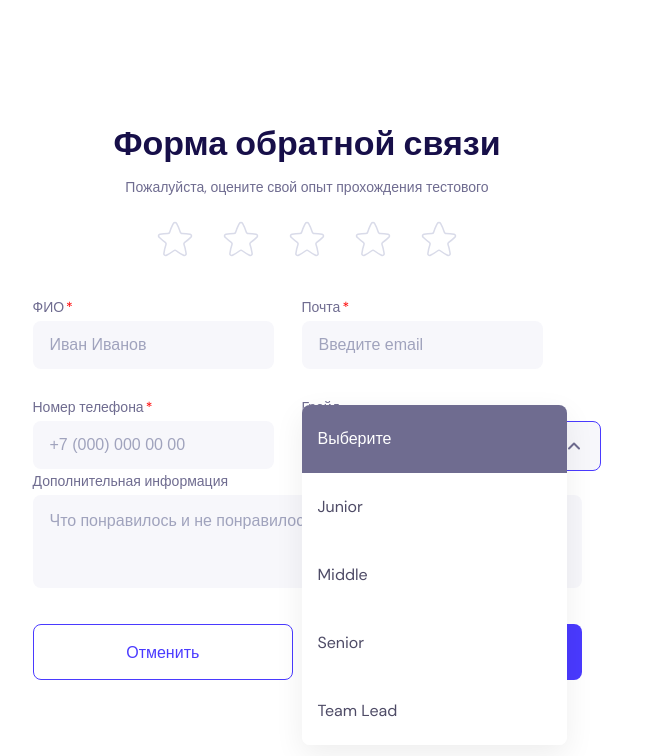
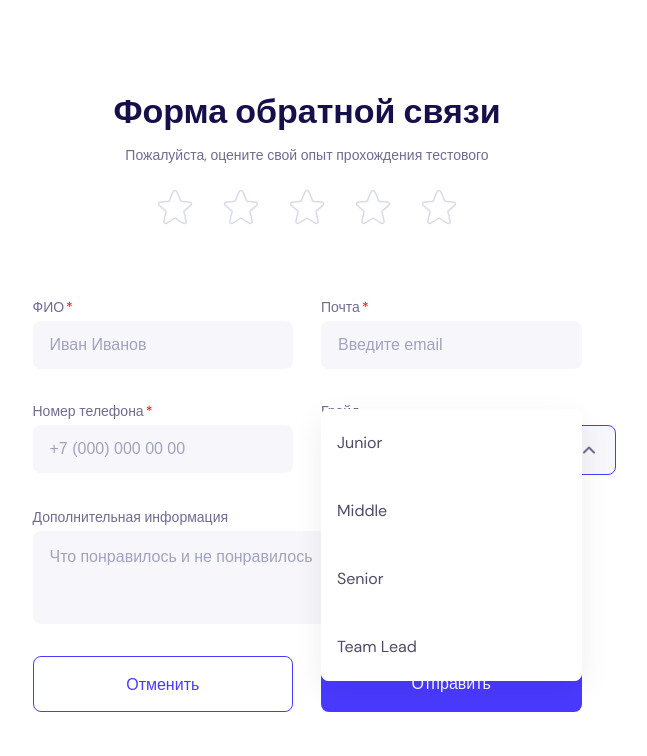
Before and after one commit to tokmashik/feedback-form-for-the-dream-team, a Vue app: page / in a window 1280 px wide. Both pictures are taken after a click on the element "Выберите". Shown: the top 756 px of the page, without its empty margins (333-980 px from the left). Built offline with nearby package versions, Linux system fonts and the light colour scheme.

Commit message:
fix: fix feedback form

```diff
--- a/src/components/FeedbackForm.vue
+++ b/src/components/FeedbackForm.vue
@@ -1,15 +1,17 @@
 <template>
-  <form class="form" @submit.prevent="submitForm">
-    <div>
-      <h2>Форма обратной связи</h2>
+  <form class="feedback-form" @submit.prevent="submitForm">
+    <div class="feedback-form__header">
+      <h2 class="feedback-form__title">Форма обратной связи</h2>
       <RatingStars
+        class="feedback-form__rating"
         v-model:rating="userRating"
         v-model:adjectives="userAdjectives"
       />
     </div>
 
-    <div style="gap: 28px; display: flex; margin-top: 36px">
+    <div class="feedback-form__row">
       <BaseInput
+        class="feedback-form__input"
         v-model="name"
         label="ФИО"
         placeholder="Иван Иванов"
@@ -17,6 +19,7 @@
         :error="errors.name"
       />
       <BaseInput
+        class="feedback-form__input"
         v-model="email"
         label="Почта"
         placeholder="Введите email"
@@ -25,8 +28,9 @@
       />
     </div>
 
-    <div style="gap: 28px; display: flex; margin-top: 28px">
+    <div class="feedback-form__row">
       <BaseInput
+        class="feedback-form__input"
         v-model="phone"
         type="phone"
         label="Номер телефона"
@@ -35,6 +39,7 @@
         :error="errors.phone"
       />
       <BaseSelect
+        class="feedback-form__select"
         id="experience"
         label="Грейд"
         v-model="selectedOption"
@@ -45,21 +50,34 @@
     </div>
 
     <BaseInput
+      class="feedback-form__textarea"
       v-model="additionalInfo"
       type="textarea"
       label="Дополнительная информация"
       placeholder="Что понравилось и не понравилось"
     />
 
-    <div style="gap: 28px; display: flex; margin-top: 36px">
-      <BaseButton type="secondary" @click="resetForm">Отменить</BaseButton>
-      <BaseButton type="primary" @click="submitForm"> Отправить </BaseButton>
+    <div class="feedback-form__actions">
+      <BaseButton
+        class="feedback-form__button"
+        type="secondary"
+        @click="resetForm"
+      >
+        Отменить
+      </BaseButton>
+      <BaseButton
+        class="feedback-form__button"
+        type="primary"
+        @click="submitForm"
+      >
+        Отправить
+      </BaseButton>
     </div>
   </form>
 </template>
 
 <script setup>
-  import { ref, reactive, computed } from 'vue';
+  import { ref, reactive } from 'vue';
   import BaseButton from './basic/Button.vue';
   import RatingStars from './RatingStars.vue';
   import BaseInput from './basic/Input.vue';
@@ -80,10 +98,8 @@
     selectedOption: '',
   });
 
-  // Функция проверки email
   const isValidEmail = (email) => /^[^\s@]+@[^\s@]+\.[^\s@]+$/.test(email);
 
-  // Проверка формы
   const validateForm = () => {
     errors.name = name.value.trim() ? '' : 'ФИО обязательно';
     errors.email = email.value.trim()
@@ -97,7 +113,6 @@
     return !Object.values(errors).some(Boolean);
   };
 
-  // Отправка формы
   const submitForm = () => {
     if (!validateForm()) return;
 
@@ -114,7 +129,6 @@
     alert('Форма успешно отправлена!');
   };
 
-  // Сброс формы
   const resetForm = () => {
     name.value = '';
     email.value = '';
@@ -126,11 +140,6 @@
     Object.keys(errors).forEach((key) => (errors[key] = ''));
   };
 
-  // // Кнопка отправки отключена, если есть пустые поля
-  // const isSubmitDisabled = computed(
-  //   () => !name.value || !email.value || !phone.value || !selectedOption.value,
-  // );
-
   const selectOptions = [
     { value: '', label: 'Выберите' },
     { value: 'junior', label: 'Junior' },
@@ -139,3 +148,50 @@
     { value: 'team_lead', label: 'Team Lead' },
   ];
 </script>
+
+<style scoped lang="scss">
+  .feedback-form {
+    display: flex;
+    flex-direction: column;
+    gap: 32px;
+    max-width: 800px;
+    margin: 0 auto;
+
+    &__header {
+      gap: 16px;
+    }
+
+    &__rating {
+      align-self: flex-start;
+    }
+
+    &__row {
+      display: flex;
+      gap: 28px;
+      max-width: 549px;
+
+      @media (max-width: 768px) {
+        flex-direction: column;
+      }
+    }
+
+    &__input,
+    &__select,
+    &__textarea {
+      flex: 1;
+    }
+
+    &__select {
+      width: 260.5px;
+    }
+
+    &__actions {
+      display: flex;
+      gap: 28px;
+    }
+
+    &__button {
+      min-width: 120px;
+    }
+  }
+</style>
--- a/src/components/basic/Select.vue
+++ b/src/components/basic/Select.vue
@@ -20,7 +20,7 @@
     <!-- Dropdown list -->
     <div v-if="isOpen" class="dropdown">
       <div
-        v-for="option in options"
+        v-for="option in filteredOptions"
         :key="option.value"
         class="dropdown-item"
         :class="{ selected: option.value === modelValue }"
@@ -63,6 +63,10 @@
     const item = props.options.find((o) => o.value === props.modelValue);
     return item ? item.label : '';
   });
+
+  const filteredOptions = computed(() =>
+    props.options.filter((o) => o.value !== ''),
+  );
 
   const handleClickOutside = (e) => {
     if (selectRef.value && !selectRef.value.contains(e.target)) {
```
